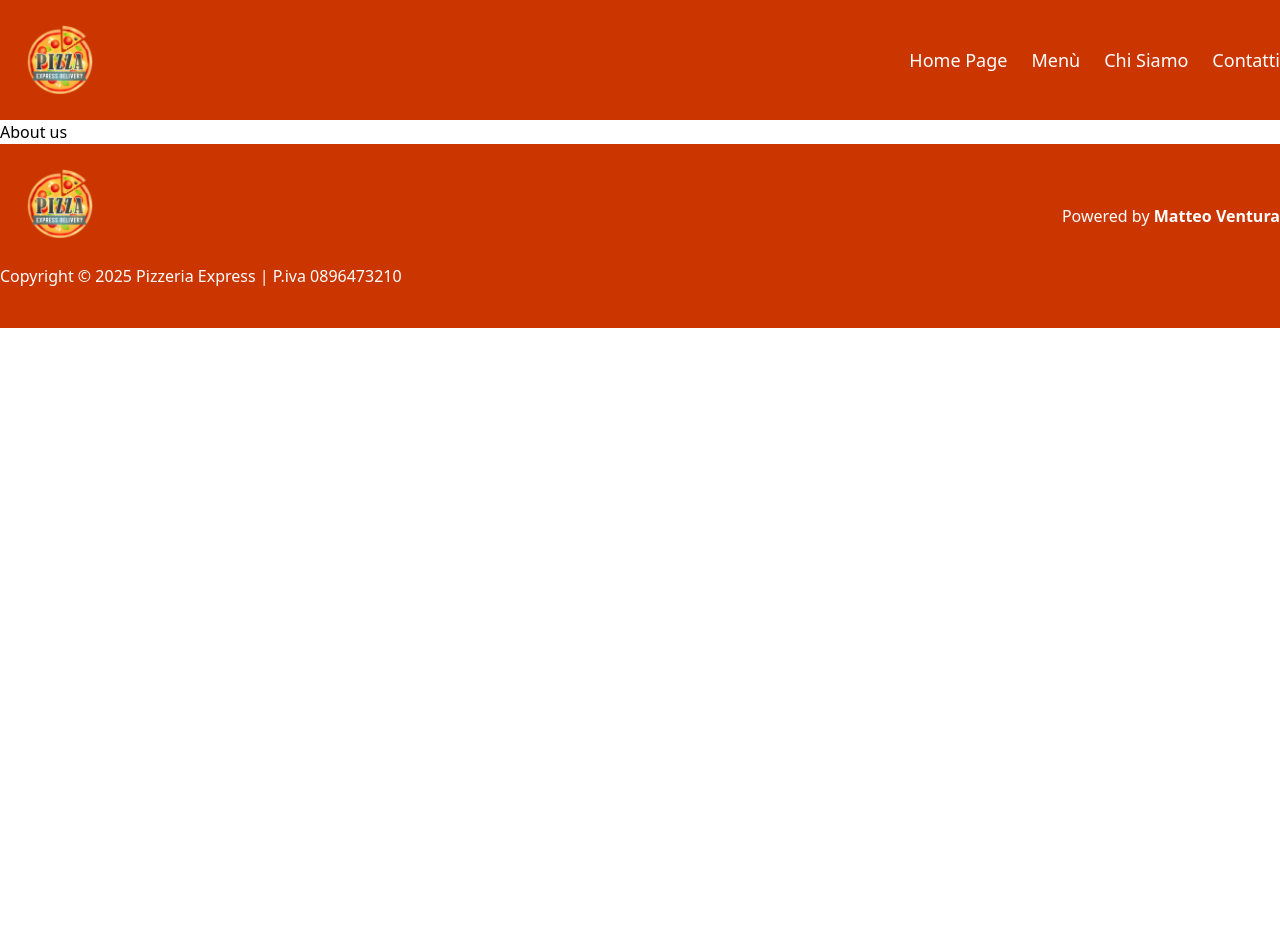
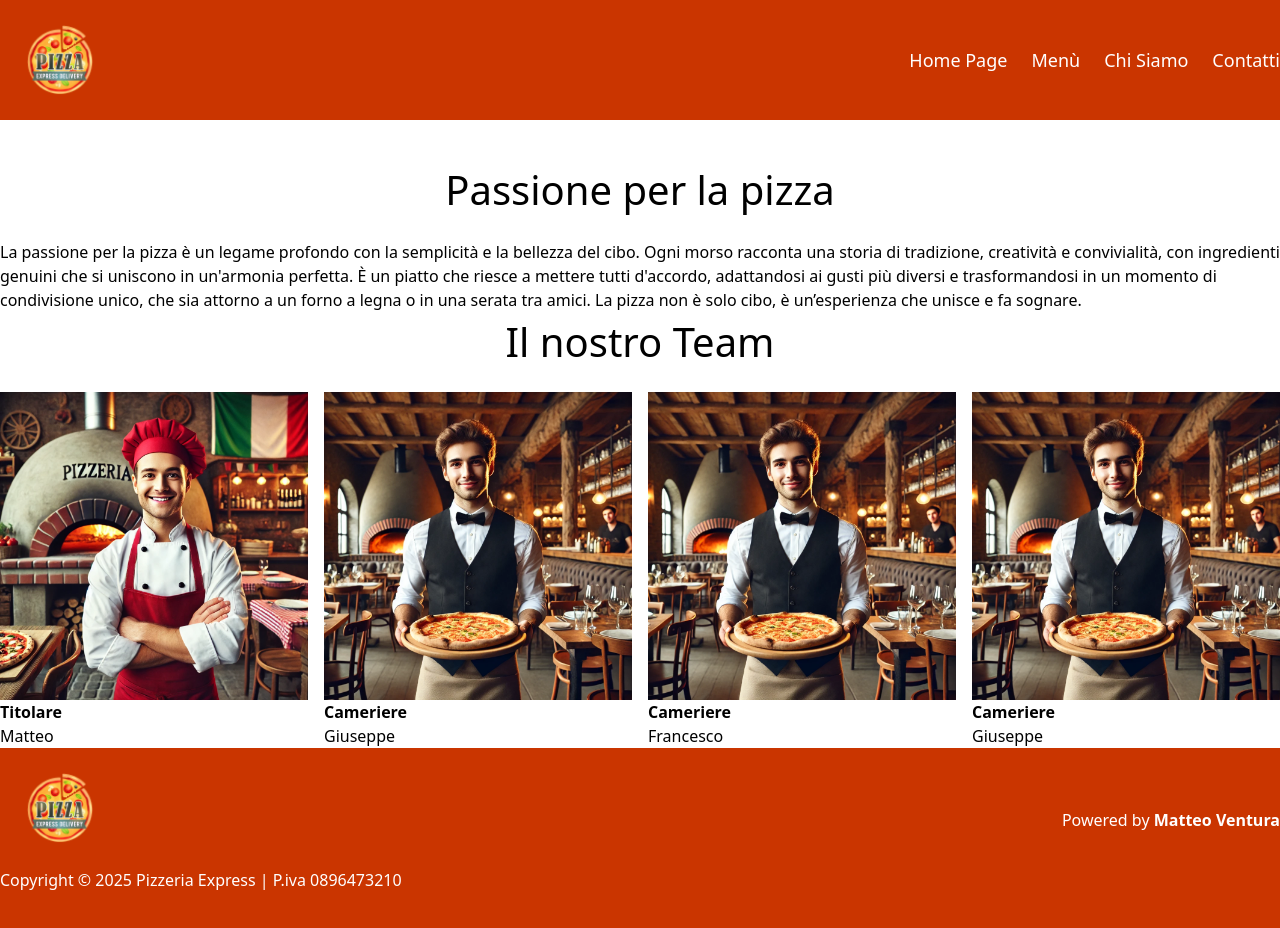
Before and after one commit to MatteoVentura7/react-router, a React (Vite) app: page /about-us in a window 1280 px wide. Shown: the top 928 px of the page. Before the commit the page ends 800 px from the top, so only its background shows below. Built offline with nearby package versions, Linux system fonts and the light colour scheme.

Commit message:
add : about us

```diff
--- a/src/components/MainNav.jsx
+++ b/src/components/MainNav.jsx
@@ -5,16 +5,24 @@ export default function MainNav() {
     <nav>
       <ul className="flex gap-x-6 text-lg">
         <li>
-          <NavLink to="/">Home Page</NavLink>
+          <NavLink className="animated-underline" to="/">
+            Home Page
+          </NavLink>
         </li>
         <li>
-          <NavLink to="/menu">Menù</NavLink>
+          <NavLink className="animated-underline" to="/menu">
+            Menù
+          </NavLink>
         </li>
         <li>
-          <NavLink to="/about-us">Chi Siamo</NavLink>
+          <NavLink className="animated-underline" to="/about-us">
+            Chi Siamo
+          </NavLink>
         </li>
         <li>
-          <NavLink to="/contacts">Contatti</NavLink>
+          <NavLink className="animated-underline" to="/contacts">
+            Contatti
+          </NavLink>
         </li>
       </ul>
     </nav>
--- a/src/index.css
+++ b/src/index.css
@@ -1,4 +1,9 @@
 @import "tailwindcss";
+
+header {
+  position: sticky;
+  z-index: 10;
+}
 
 .jumbo {
   background-image: url("/public/img/back-jumbo.jpg");
@@ -44,6 +49,14 @@
   cursor: pointer;
 }
 
+.btn-pre:hover,
+.btn-men:hover {
+  transform: scale(1.2);
+  transition: 1s;
+  background-color: #ca3500;
+  border: 1px solid #ca3500;
+}
+
 .jumbo::before {
   content: "";
   position: absolute;
@@ -56,8 +69,7 @@
   z-index: 0; /* Assicurati che sia dietro al contenuto */
 }
 
-.cont,
-header {
+.cont {
   position: relative;
   z-index: 1; /* Porta il contenuto sopra l'overlay */
 }
@@ -125,3 +137,44 @@ header {
   border-radius: 20px;
   margin-bottom: 1.875rem;
 }
+
+.btn-nav button:hover,
+.btn-redo:hover {
+  transform: scale(1.2);
+  transition: 1s;
+}
+
+.animated-underline {
+  color: white;
+  position: relative;
+  display: inline-block;
+  /* margin: 10px 0; */
+  transition: color 0.3s ease;
+  text-emphasis: center;
+}
+.animated-underline::after {
+  content: "";
+  position: absolute;
+  left: 0;
+  bottom: -5px;
+  width: 0;
+  height: 2px;
+  background: white;
+  transition: width 0.3s ease;
+}
+.animated-underline:hover {
+  color: white;
+}
+.animated-underline:hover::after {
+  width: 100%;
+}
+
+/*----------
+ABOUT US
+------------*/
+
+.about-us h1 {
+  text-align: center;
+  font-size: 40px;
+  padding-bottom: 1.25rem;
+}
--- a/src/pages/AboutUs.jsx
+++ b/src/pages/AboutUs.jsx
@@ -1,7 +1,64 @@
 export default function AboutUs() {
   return (
     <>
-      <h1>About us</h1>
+      <div className="container max-w-7xl pt-10 mx-auto about-us">
+        <h1>Passione per la pizza</h1>
+        <p>
+          La passione per la pizza è un legame profondo con la semplicità e la
+          bellezza del cibo. Ogni morso racconta una storia di tradizione,
+          creatività e convivialità, con ingredienti genuini che si uniscono in
+          un'armonia perfetta. È un piatto che riesce a mettere tutti d'accordo,
+          adattandosi ai gusti più diversi e trasformandosi in un momento di
+          condivisione unico, che sia attorno a un forno a legna o in una serata
+          tra amici. La pizza non è solo cibo, è un’esperienza che unisce e fa
+          sognare.
+        </p>
+        <div>
+          <h1>Il nostro Team</h1>
+          <div className="grid grid-cols-4 gap-4">
+            <div>
+              <img
+                src="public\img\DALL·E 2025-02-10 17.42.55 - A cheerful pizzeria owner standing proudly in front of a traditional wood-fired oven inside a cozy, Italian-style pizzeria. The owner is wearing a whi.webp"
+                alt=""
+              />
+              <h2>
+                <strong>Titolare</strong>
+              </h2>
+              <p>Matteo</p>
+            </div>
+            <div>
+              <img
+                src="public\img\DALL·E 2025-02-10 17.48.04 - A friendly waiter standing in a cozy, Italian-style pizzeria, holding a tray with a freshly baked pizza. The waiter is dressed in a crisp white shirt,.webp"
+                alt=""
+              />
+              <h2>
+                <strong>Cameriere</strong>
+              </h2>
+              <p>Giuseppe</p>
+            </div>
+            <div>
+              <img
+                src="public\img\DALL·E 2025-02-10 17.48.04 - A friendly waiter standing in a cozy, Italian-style pizzeria, holding a tray with a freshly baked pizza. The waiter is dressed in a crisp white shirt,.webp"
+                alt=""
+              />
+              <h2>
+                <strong>Cameriere</strong>
+              </h2>
+              <p>Francesco</p>
+            </div>
+            <div>
+              <img
+                src="public\img\DALL·E 2025-02-10 17.48.04 - A friendly waiter standing in a cozy, Italian-style pizzeria, holding a tray with a freshly baked pizza. The waiter is dressed in a crisp white shirt,.webp"
+                alt=""
+              />
+              <h2>
+                <strong>Cameriere</strong>
+              </h2>
+              <p>Giuseppe</p>
+            </div>
+          </div>
+        </div>
+      </div>
     </>
   );
 }
--- a/src/pages/HomePage.jsx
+++ b/src/pages/HomePage.jsx
@@ -1,3 +1,5 @@
+import { Link } from "react-router-dom";
+
 export default function HomePage() {
   return (
     <>
@@ -11,7 +13,9 @@ export default function HomePage() {
           <div className="btn">
             {" "}
             <button className="btn-pre">Prenota</button>
-            <button className="btn-men">Esplora menù</button>
+            <Link to={"/menu"}>
+              <button className="btn-men">Esplora menù</button>
+            </Link>
           </div>
         </div>
       </div>
```
Also changed, not shown: public/img/DALL·E 2025-02-10 17.42.55 - A cheerful pizzeria owner standing proudly in front of a traditional wood-fired oven inside a cozy, Italian-style pizzeria. The owner is wearing a whi.webp (added), public/img/DALL·E 2025-02-10 17.48.04 - A friendly waiter standing in a cozy, Italian-style pizzeria, holding a tray with a freshly baked pizza. The waiter is dressed in a crisp white shirt,.webp (added).
